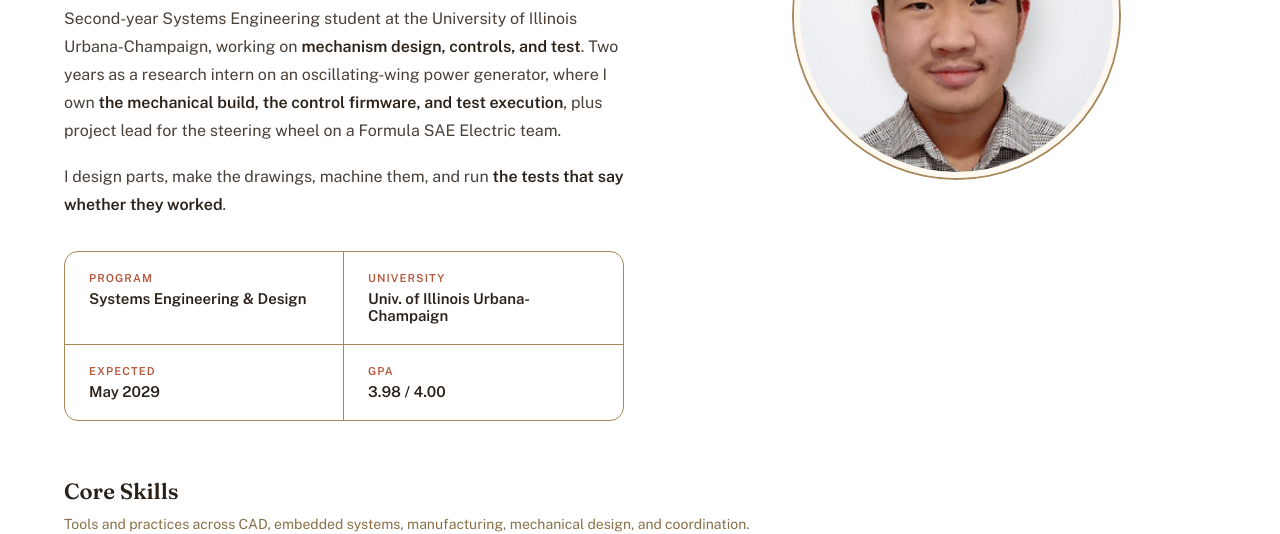
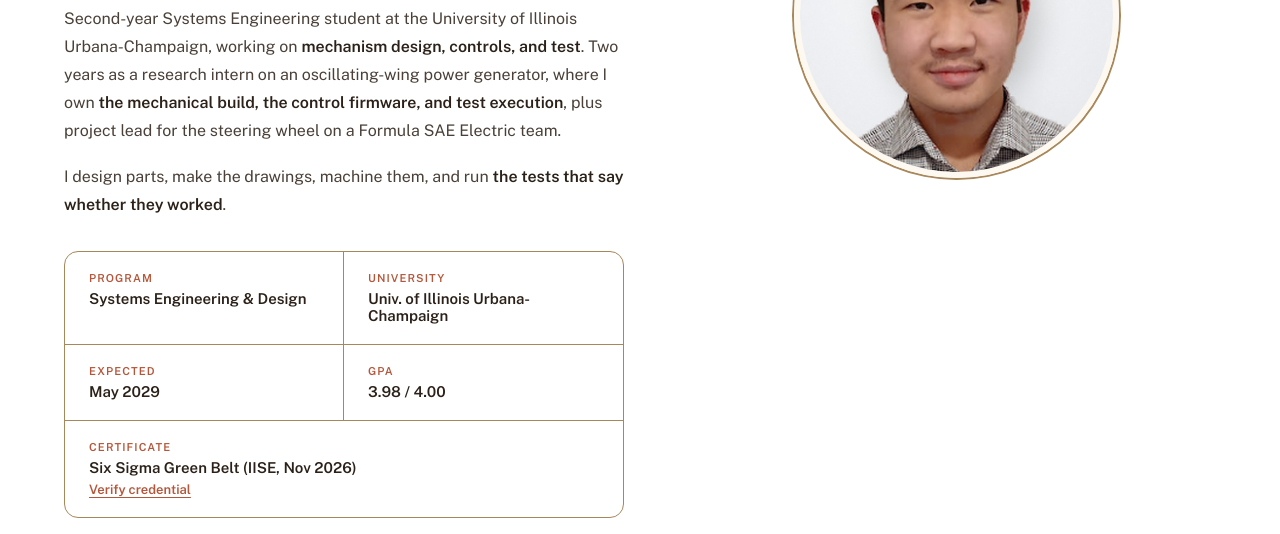
Before and after one commit to Wan-Ian/IanWanPortfolio, a plain HTML site: page about.html in a window 1280 px wide. Shown: the part 296-830 px from the top of the page. Drawn offline with nearby package versions, Linux system fonts and the light colour scheme.

Commit message:
Update about.html

```diff
--- a/about.html
+++ b/about.html
@@ -84,6 +84,11 @@
             <div style="padding: 20px 24px;">
               <dt style="font-size: 11px; font-weight: 700; letter-spacing: 0.1em; text-transform: uppercase; color: var(--accent);">GPA</dt>
               <dd style="font-size: 15px; font-weight: 600; color: var(--ink); margin: 6px 0 0 0;">3.98 / 4.00</dd>
+            </div>
+            <div style="grid-column: 1 / -1; padding: 20px 24px; border-top: 1px solid var(--border);">
+              <dt style="font-size: 11px; font-weight: 700; letter-spacing: 0.1em; text-transform: uppercase; color: var(--accent);">Certificate</dt>
+              <dd style="font-size: 15px; font-weight: 600; color: var(--ink); margin: 6px 0 0 0;">Six Sigma Green Belt (IISE, Nov 2026)</dd>
+              <dd style="font-size: 13px; margin: 6px 0 0 0;"><a href="https://www.credential.net/79177a0b-37c8-44ab-9e30-12c67c240db6" target="_blank" rel="noopener" style="font-weight: 600; color: var(--accent); text-decoration: underline; text-underline-offset: 3px;">Verify credential<span class="iw-sr-only"> (opens in a new tab)</span></a></dd>
             </div>
           </dl>
         </div>
```
